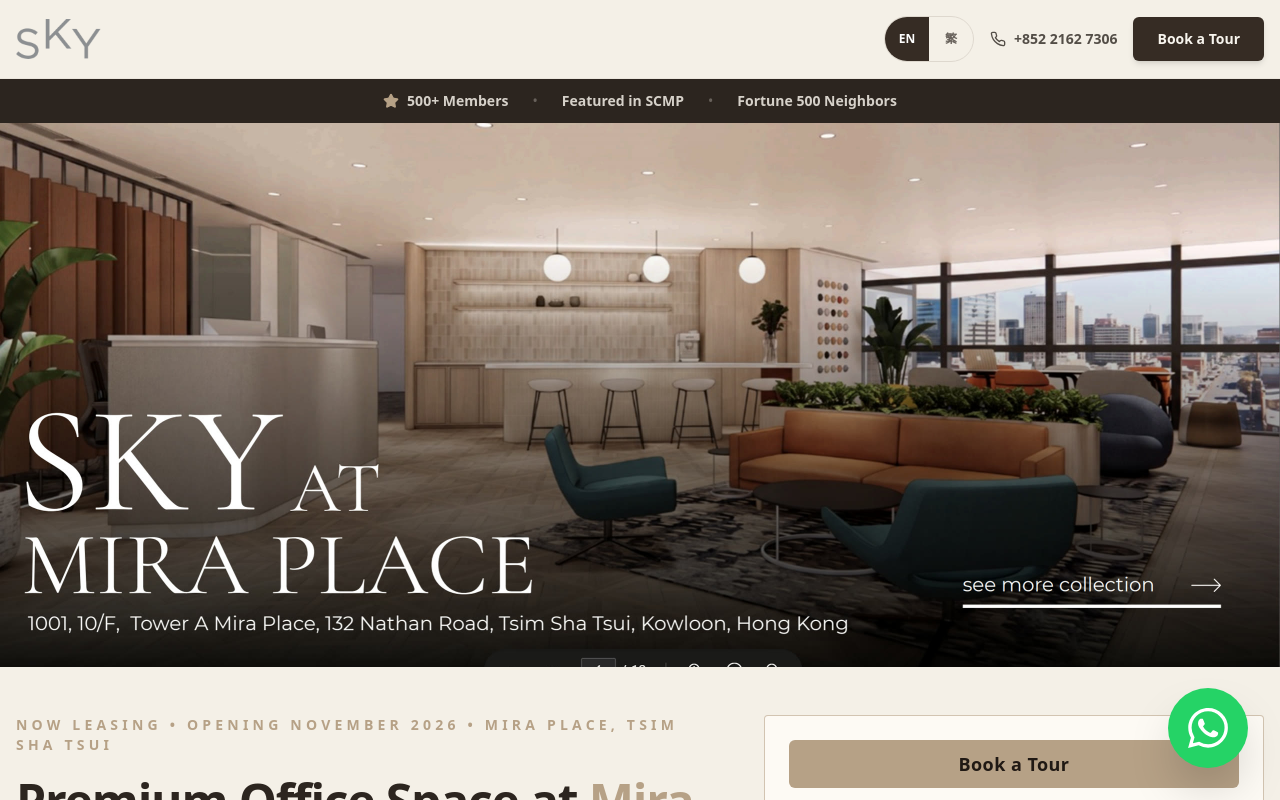
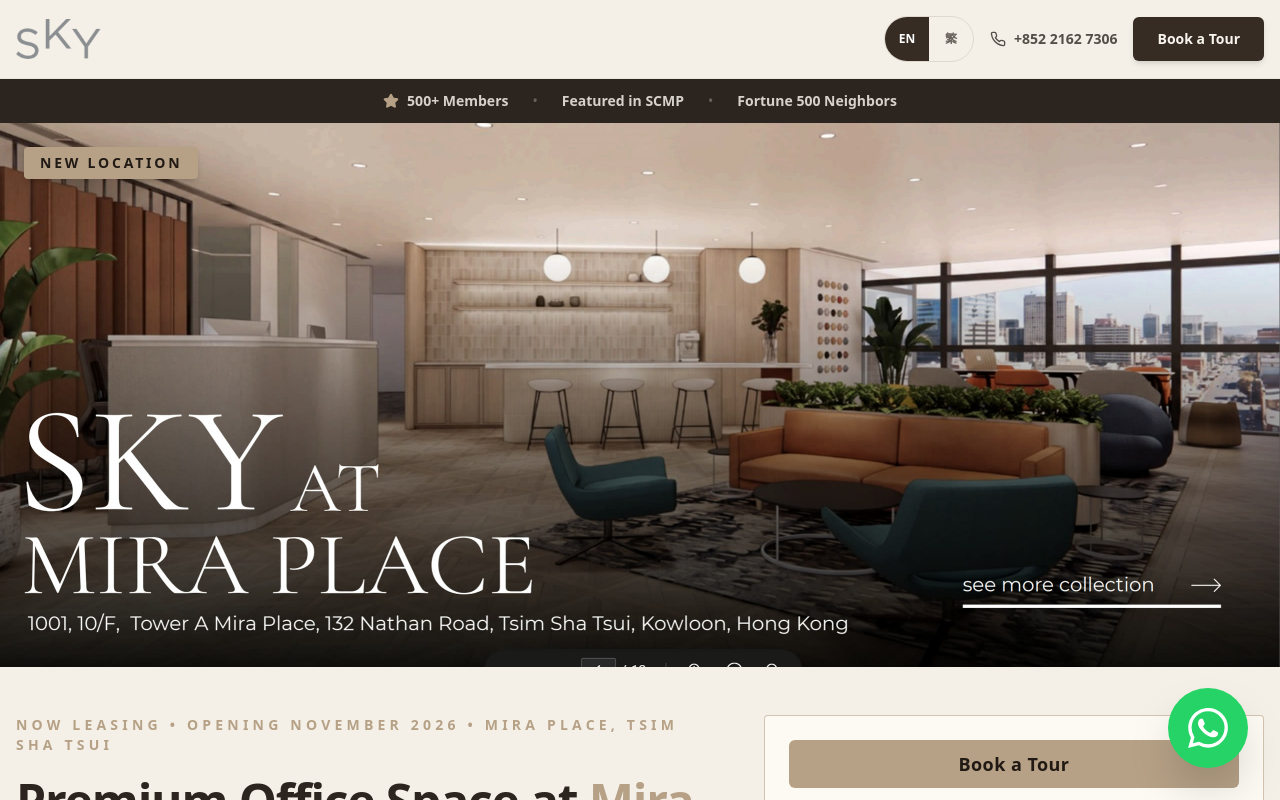
Before and after one commit to hongkongexpert/skybizcentre-mira, a Next.js app: page / in a window 1280 px wide. Shown: the top 800 px of the page. Built offline with nearby package versions, Linux system fonts and the light colour scheme; a web font is replaced by a local one.

Commit message:
Add 'New Location' tag on hero banner

```diff
--- a/app/page.tsx
+++ b/app/page.tsx
@@ -275,6 +275,9 @@ export default function HomePage() {
           className="absolute inset-0 w-full h-full object-cover object-[center_80%]"
           loading="eager"
         />
+        <span className="absolute top-4 left-4 sm:top-6 sm:left-6 bg-secondary text-secondary-foreground text-xs sm:text-sm font-bold uppercase tracking-[0.2em] px-3 sm:px-4 py-1.5 rounded-sm shadow-md">
+          {t.newLocationTag}
+        </span>
       </section>
 
       {/* Hero Content */}
--- a/lib/i18n/dictionaries.ts
+++ b/lib/i18n/dictionaries.ts
@@ -18,6 +18,7 @@ export const dictionaries = {
 
     // Hero
     heroBadge: "NOW LEASING • Opening November 2026 • Mira Place, Tsim Sha Tsui",
+    newLocationTag: "New Location",
     heroTitleA: "Premium Office Space at",
     heroTitleB: "Mira Place, Tsim Sha Tsui",
     heroSubtitle:
@@ -342,6 +343,7 @@ export const dictionaries = {
     trustFortune: "與財富500強企業為鄰",
 
     heroBadge: "現正招租 • 2026年11月開幕 • 尖沙咀美麗華廣場",
+    newLocationTag: "全新據點",
     heroTitleA: "尊貴辦公空間 進駐",
     heroTitleB: "尖沙咀美麗華廣場",
     heroSubtitle:
```
